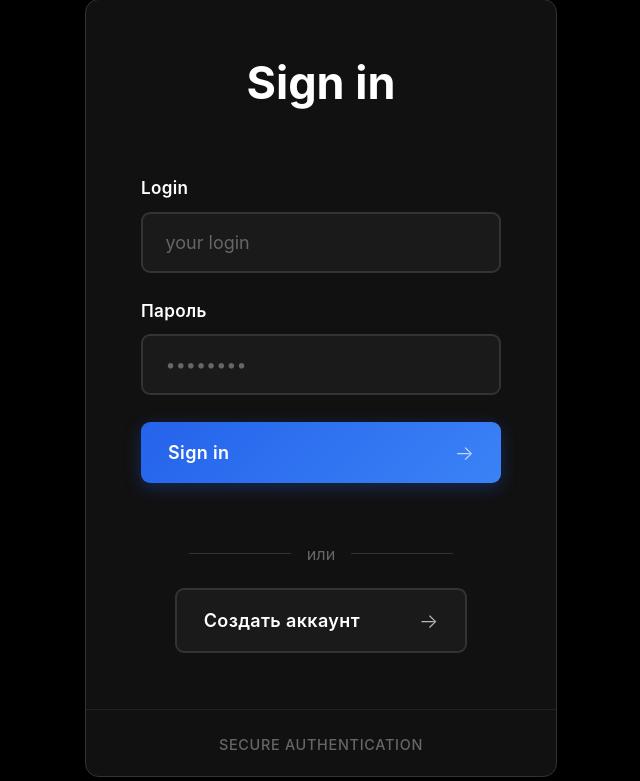
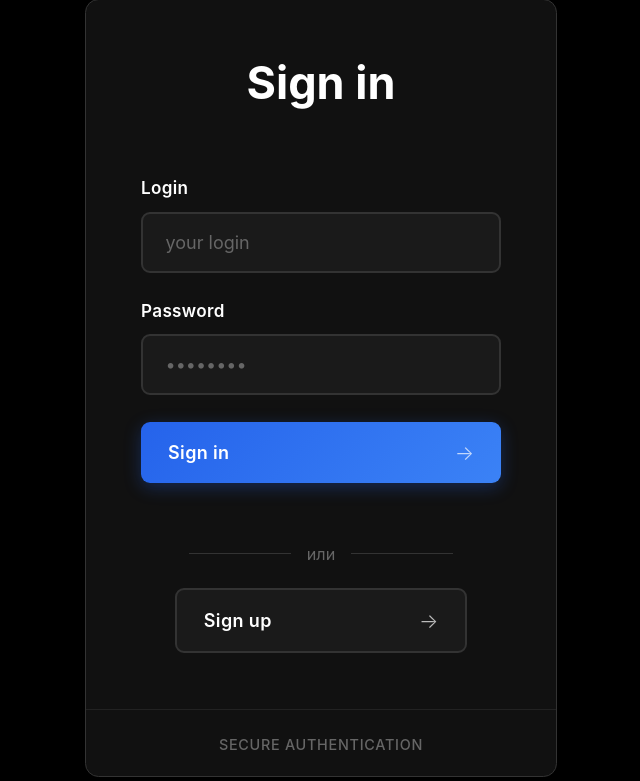
Before and after one commit to Slerpiee/SnakeWars, a Python web app: template Game/server/templates/auth.html in a window 1280 px wide. Shown: the part 24-805 px from the top of the page, without its empty margins (319-959 px from the left). Run offline with Jinja, Linux system fonts and the light colour scheme; the template is opened without the code that fills it, so the values that code supplies are empty.

Commit message:
language fixes

```diff
--- a/Game/server/templates/auth.html
+++ b/Game/server/templates/auth.html
@@ -18,7 +18,7 @@
                 </div>
 
                 <div class="input-group">
-                    <label class="input-label" for="password">Пароль</label>
+                    <label class="input-label" for="password">Password</label>
                     <input type="password" id="password" name="password" class="auth-input" placeholder="••••••••" required>
                 </div>
 
@@ -34,7 +34,7 @@
 
             <div class="buttons">
                 <button class="btn btn-secondary" onclick="showRegister()">
-                    <span class="btn-text">Создать аккаунт</span>
+                    <span class="btn-text">Sign up</span>
                     <span class="btn-arrow">→</span>
                 </button>
             </div>
--- a/Game/server/templates/main.html
+++ b/Game/server/templates/main.html
@@ -12,12 +12,12 @@
             <h1>SnakeWars</h1>
             <div class="buttons">
                 <button class="btn btn-create" onclick="createGame()">
-                    <span class="btn-text">Создать игру</span>
+                    <span class="btn-text">Create Game</span>
                     <span class="btn-arrow">→</span>
                 </button>
 
                 <button class="btn btn-join" onclick="joinGame()">
-                    <span class="btn-text">Присоединиться</span>
+                    <span class="btn-text">Join Game</span>
                     <span class="btn-arrow">→</span>
                 </button>
             </div>
```
